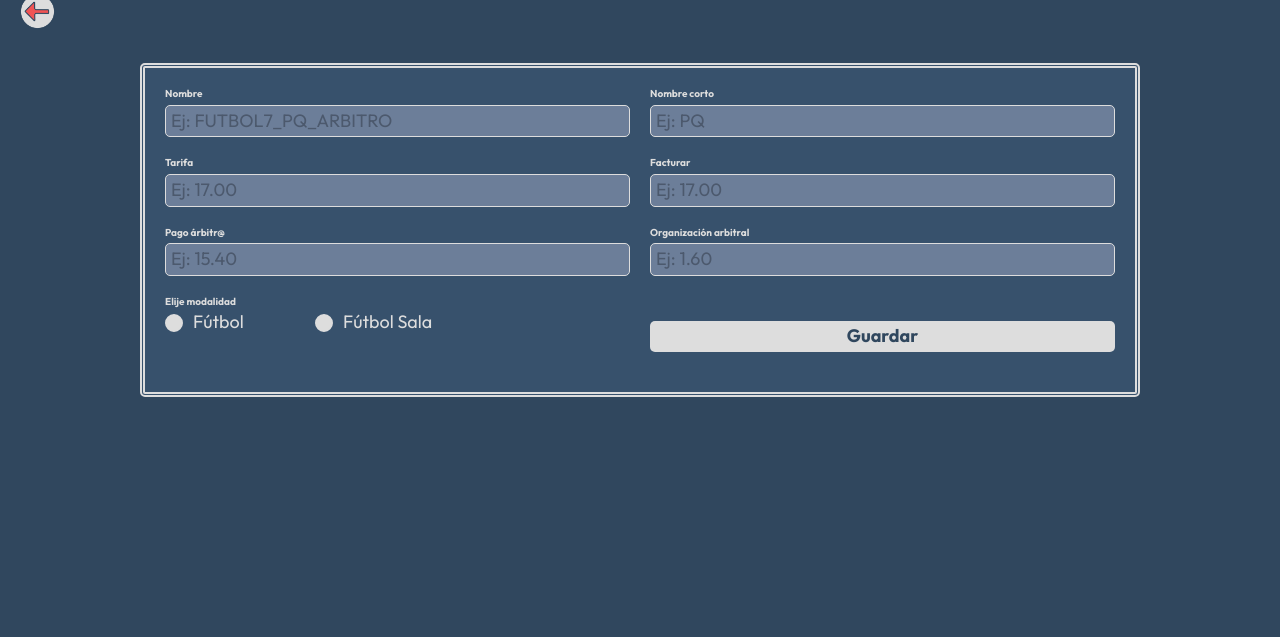
After one commit to J3susGB/web_gestion_imd, a PHP site: template views/admin/categorias/agregar.php in a window 1280 px wide. The commit adds this page. Shown: the part 104-741 px from the top of the page. Run offline with PHP 8.4, Linux system fonts and the light colour scheme; the template is opened without the code that fills it, so the values that code supplies are empty; some libraries are stand-ins or nearby versions.

Commit message:
implemento parte del crud de categorias. listarlas y agregar, y ambas vistas

```diff
--- a/public/index.php
+++ b/public/index.php
@@ -6,6 +6,7 @@ use MVC\Router;
 use Controllers\AuthController;
 use Controllers\PaginasController;
 use Controllers\ArbitrosController;
+use Controllers\CategoriasController;
 use Controllers\PartidosController;
 use Controllers\PerfilesController;
 use Controllers\DashboardController;
@@ -62,6 +63,10 @@ $router->get('/admin/perfiles/restablecer', [PerfilesController::class, 'restabl
 $router->post('/admin/perfiles/restablecer', [PerfilesController::class, 'restablecer']);
 $router->post('/admin/perfiles/eliminar', [PerfilesController::class, 'eliminar']);
 
+$router->get('/admin/categorias', [CategoriasController::class, 'index']);
+$router->get('/admin/categorias/agregar', [CategoriasController::class, 'agregar']);
+$router->post('/admin/categorias/agregar', [CategoriasController::class, 'agregar']);
+
 $router->get('/admin/facturas', [FacturasController::class, 'index']);
 $router->post('/admin/facturas', [FacturasController::class, 'index']);
 $router->get('/admin/facturas/generar_jornada', [FacturasController::class, 'generar_jornada']);
--- a/views/admin/arbitros/agregar.php
+++ b/views/admin/arbitros/agregar.php
@@ -9,6 +9,7 @@
 
 </div>
 <h2 class="dashboard__heading"><?php echo $titulo ?></h2>
+
 <?php
 require_once __DIR__ . '/../../templates/alertas.php';
 ?>
--- /dev/null
+++ b/views/admin/categorias/agregar.php
@@ -0,0 +1,99 @@
+<div class="dashboard__caja">
+    <a href="/admin/categorias" title="Volver a categorías">
+        <pictures class="dashboard__caja--icono">
+            <source srcset="/build/img/arrow.avif" type="image/avif">
+            <source srcset="/build/img/arrow.webp" type="image/webp">
+            <img loading="lazy" width="20" height="20" src="/build/img/arrow.png" alt="botón para ir a carga masiva de árbitros">
+        </pictures>
+    </a>
+
+</div>
+<h2 class="dashboard__heading"><?php echo $titulo ?></h2>
+
+<?php
+require_once __DIR__ . '/../../templates/alertas.php';
+?>
+
+<!-- <h3 class="partidos__titulo-filtro">Agregar árbitro/a:</h3> -->
+    <form action="/admin/categorias/agregar" method="post" class="partidos__partido partidos__filtro partidos__filtro-especifico">
+        <div class="partidos__campo">
+            <h4 class="partidos__titulo-filtros">Nombre</h4>
+            <input
+                type="text"
+                id="nombre"
+                name="nombre"
+                placeholder="Ej: FUTBOL7_PQ_ARBITRO"
+                value="<?php echo $categoria->nombre ? $categoria->nombre : ''; ?>" />
+        </div>
+
+        <div class="partidos__campo">
+            <h4 class="partidos__titulo-filtros">Nombre corto</h4>
+            <input
+                type="text"
+                id="nombre2"
+                name="nombre2"
+                placeholder="Ej: PQ"
+                value="<?php echo $categoria->nombre2 ? $categoria->nombre2 : ''; ?>" />
+        </div>
+
+        <div class="partidos__campo">
+            <h4 class="partidos__titulo-filtros">Tarifa</h4>
+            <input
+                type="text"
+                id="tarifa"
+                name="tarifa"
+                placeholder="Ej: 17.00"
+                value="<?php echo $categoria->tarifa ? $categoria->tarifa : ''; ?>" />
+        </div>
+
+        <div class="partidos__campo">
+            <h4 class="partidos__titulo-filtros">Facturar</h4>
+            <input
+                type="text"
+                id="facturar"
+                name="facturar"
+                placeholder="Ej: 17.00"
+                value="<?php echo $categoria->facturar ? $categoria->facturar : ''; ?>" />
+        </div>
+
+        <div class="partidos__campo">
+            <h4 class="partidos__titulo-filtros">Pago árbitr@</h4>
+            <input
+                type="text"
+                id="pago_arbitro"
+                name="pago_arbitro"
+                placeholder="Ej: 15.40"
+                value="<?php echo $categoria->pago_arbitro ? $categoria->pago_arbitro : ''; ?>" />
+        </div>
+
+        <div class="partidos__campo">
+            <h4 class="partidos__titulo-filtros">Organización arbitral</h4>
+            <input
+                type="text"
+                id="oa"
+                name="oa"
+                placeholder="Ej: 1.60"
+                value="<?php echo $categoria->oa ? $categoria->oa : ''; ?>" />
+        </div>
+
+        <div class="partidos__campo">
+            <h4 class="partidos__titulo-filtros">Elije modalidad</h4>
+            <div class="estado-opciones">
+                <label class="estado-label">
+                    <input <?php echo $categoria->id_modalidad === 1 ? 'checked' : ''; ?> type="radio" name="id_modalidad" value="1">
+                    <span class="radio-custom"></span>
+                    Fútbol
+                </label>
+                <label class="estado-label">
+                    <input <?php echo $categoria->id_modalidad === 2 ? 'checked' : ''; ?> type="radio" name="id_modalidad" value="2">
+                    <span class="radio-custom"></span>
+                    Fútbol Sala
+                </label>
+            </div>
+        </div>
+
+
+        <div class="partidos__campo">
+            <button class=" alert partidos__boton-filtro" type="submit">Guardar</button>
+        </div>
+    </form>
```
Also changed, not shown: controllers/CategoriasController.php (added, +82 -0 lines), models/Categorias.php (+24 -0 lines), views/admin/categorias/index.php (added, +99 -0 lines), views/admin/dashboard/index.php (+22 -0 lines), src/img/categorias.png (added), 3 other files.
